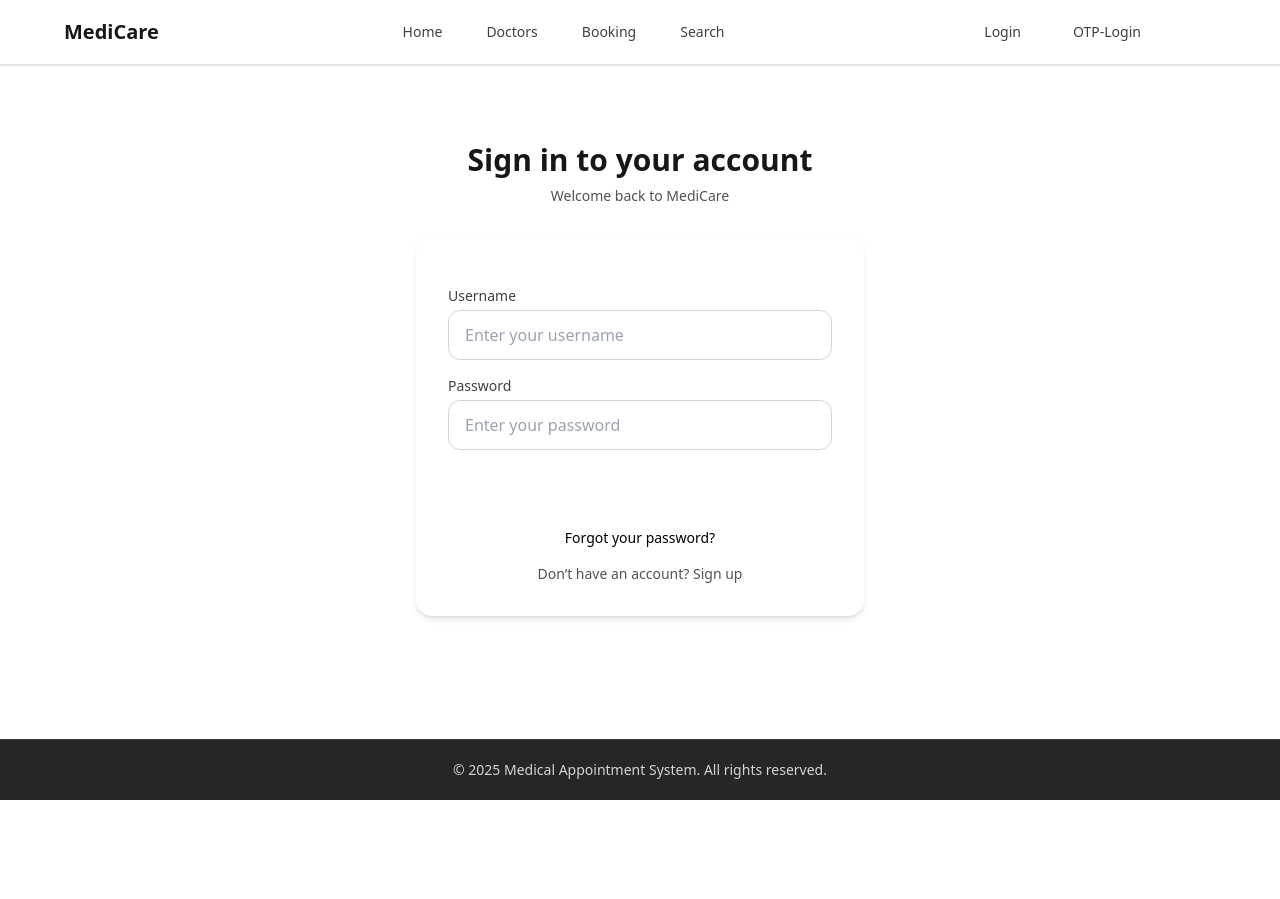
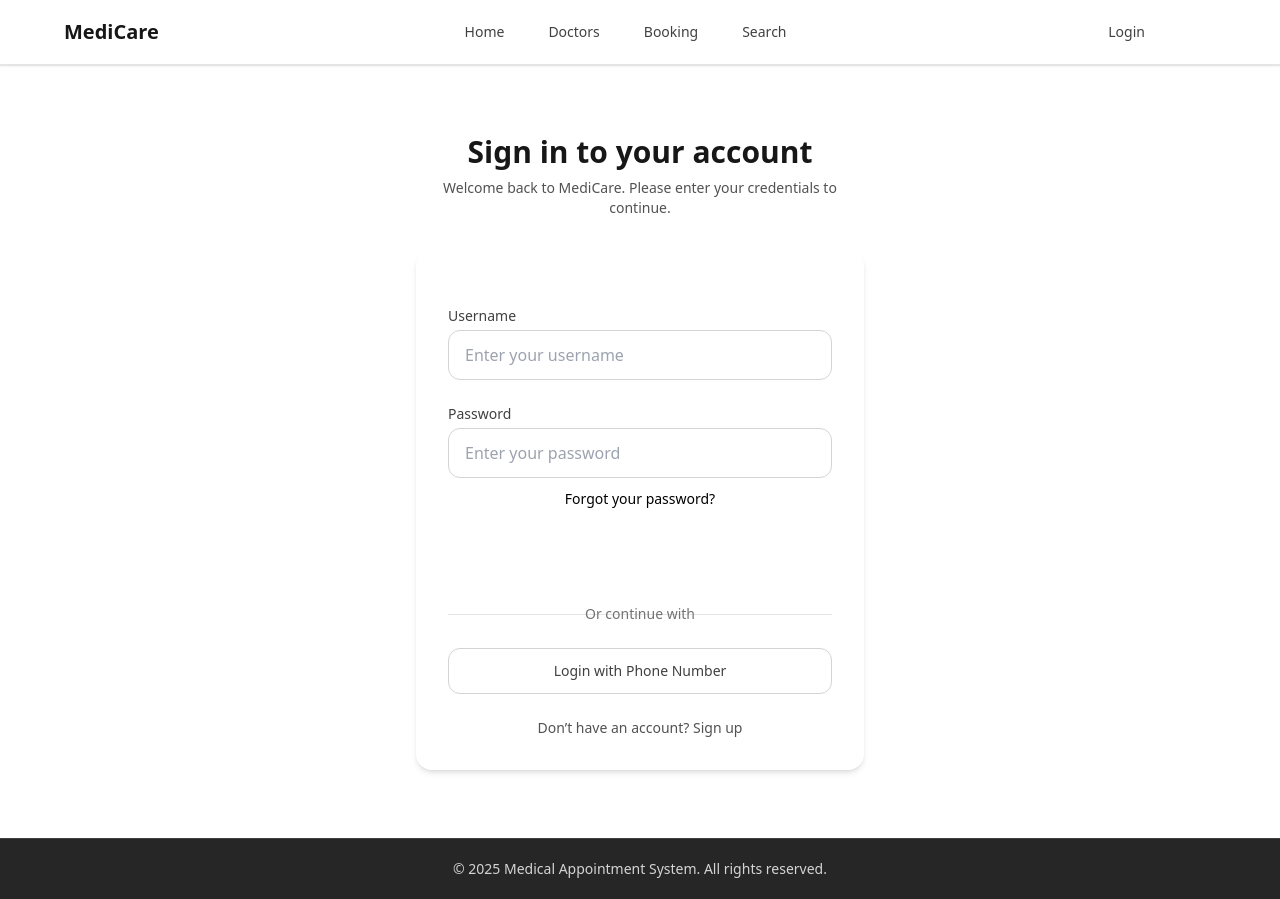
Before and after one commit to navidh0/AP, a Django app: page /users/login/ in a window 1280 px wide. Before the commit the page ends 800 px from the top, so only its background shows below. Run offline with Django 5.2, Linux system fonts and the light colour scheme; some libraries are stand-ins or nearby versions.

```diff
--- a/templates/navbar.html
+++ b/templates/navbar.html
@@ -49,8 +49,18 @@
     </div>
 
     <!-- Desktop Auth Buttons -->
-    <div class="hidden lg:flex items-center justify-between gap-x-5">
+    <div class="hidden lg:flex items-center justify-between gap-x-4">
       {% if user.is_authenticated %}
+
+        <!-- Logout -->
+        <form method="post" action="{% url 'users:logout' %}">
+          {% csrf_token %}
+          <button type="submit"
+            class="px-2 py-2 text-sm font-medium text-neutral-700 hover:text-primary-600 transition-colors">
+            Logout
+          </button>
+        </form>
+
         <!-- Update Profile -->
         <a href="{% url 'users:profile' %}"
           class="px-2 py-2 text-sm font-medium text-neutral-700 hover:text-primary-600 transition-colors">
@@ -63,24 +73,14 @@
           Change Password
         </a>
 
-        <!-- Logout -->
-        <form method="post" action="{% url 'users:logout' %}">
-          {% csrf_token %}
-          <button type="submit"
-            class="px-2 py-2 text-sm font-medium text-white bg-red-600 hover:bg-red-700 rounded-lg transition-colors">
-            Logout
-          </button>
-        </form>
+        <img src="{{ user.get_avatar_url }}" alt="{{ user.username }}"
+                   class="w-10 h-10 rounded-full object-cover border border-neutral-200">
+
       {% else %}
         <!-- Login -->
         <a href="{% url 'users:login' %}"
           class="px-4 py-2 text-sm font-medium text-neutral-700 hover:text-primary-600 transition-colors">
           Login
-        </a>
-
-        <a href="{% url 'users:otp_login' %}"
-          class="px-4 py-2 text-sm font-medium text-neutral-700 hover:text-primary-600 transition-colors">
-          OTP-Login
         </a>
 
         <!-- Sign Up -->
@@ -114,6 +114,12 @@
     </div>
 
     <div class="px-4 pt-6 pb-3 space-y-2 flex flex-col">
+
+      <div class="flex justify-center border-b border-neutral-200">
+        <img src="{{ user.get_avatar_url }}" alt="{{ user.username }}"
+                    class="w-25 h-25 rounded-full object-cover border border-neutral-200 mb-2">
+      </div>
+
       <a href="/" class="flex items-center space-x-3 px-3 py-3 rounded-md text-base font-medium text-neutral-700 hover:text-primary-600 hover:bg-neutral-50 transition-all w-full justify-end">
         <span>Home</span>
         <svg class="w-5 h-5" fill="none" stroke="currentColor" viewBox="0 0 24 24">
@@ -194,15 +200,6 @@
             </svg>
           </a>
 
-          <a href="{% url 'users:otp_login' %}"
-            class="flex items-center space-x-3 px-3 py-3 rounded-md text-base font-medium text-neutral-700 hover:text-primary-600 hover:bg-neutral-50 transition-all w-full justify-end">
-            <span>OTP-Login</span>
-            <svg class="w-5 h-5" fill="none" stroke="currentColor" viewBox="0 0 24 24">
-              <path stroke-linecap="round" stroke-linejoin="round" stroke-width="2"
-                    d="M11 16l-4-4m0 0l4-4m-4 4h14m-5 4v1a3 3 0 01-3 3H6a3 3 0 01-3-3V7a3 3 0 013-3h7a3 3 0 013 3v1"/>
-            </svg>
-          </a>
-
           <!-- Sign Up -->
           <a href="{% url 'users:signup' %}"
             class="flex items-center space-x-3 px-3 py-3 rounded-md text-base font-medium text-white bg-primary-600 hover:bg-primary-700 transition-colors w-full justify-end">
--- a/users/templates/users/login.html
+++ b/users/templates/users/login.html
@@ -4,25 +4,25 @@
 {% block title %}Login - MediCare{% endblock %}
 
 {% block content %}
-<div class="bg-gradient-to-br from-primary-50 to-secondary-50 py-8 px-4 flex items-center justify-center">
+<div class="bg-gradient-to-br from-primary-50 to-secondary-50 py-12 px-4 flex items-center justify-center">
   <div class="max-w-md w-full space-y-8">
 
     <!-- Header -->
     <div class="text-center">
-      <h2 class="mt-6 text-2xl sm:text-3xl font-bold text-neutral-900">
+      <h2 class="text-2xl sm:text-3xl font-bold text-neutral-900">
         Sign in to your account
       </h2>
       <p class="mt-2 text-sm text-neutral-600">
-        Welcome back to MediCare
+        Welcome back to MediCare. Please enter your credentials to continue.
       </p>
     </div>
 
     <!-- Form Container -->
     <div class="bg-surface rounded-2xl shadow-md p-8">
-      <form method="post" class="space-y-4">
+      <form method="post" class="space-y-6">
         {% csrf_token %}
 
-        <!-- Non-field errors (e.g. invalid login) -->
+        <!-- Non-field errors -->
         {% if form.non_field_errors %}
           <div class="p-3 rounded-md bg-danger-50 text-danger-600 text-sm">
             {% for error in form.non_field_errors %}
@@ -45,22 +45,41 @@
             {{ form.password.label }}
           </label>
           {{ form.password }}
+
+          <!-- Forgot password -->
+          <div class="text-center mt-2">
+            <a href="{% url 'users:password_reset' %}"
+               class="text-sm font-medium text-primary-600 hover:text-primary-500">
+              Forgot your password?
+            </a>
+          </div>
         </div>
 
-        <!-- Submit -->
+        <!-- Primary Login -->
         <button type="submit"
                 class="w-full flex justify-center py-3 px-4 border border-transparent rounded-xl
-                        text-sm font-medium text-white bg-primary-600 hover:bg-primary-700
-                        focus:outline-none focus:ring-2 focus:ring-offset-2 focus:ring-primary-500 transition-colors">
+                       text-sm font-medium text-white bg-primary-600 hover:bg-primary-700
+                       focus:outline-none focus:ring-2 focus:ring-offset-2 focus:ring-primary-500 transition-colors">
           Login
         </button>
 
-        <!-- Forget password -->
-        <div class="flex justify-center">
-          <a href="{% url 'users:password_reset' %}" class="text-sm font-medium text-primary-600 hover:text-primary-500">
-            Forgot your password?
-          </a>
+        <!-- Divider -->
+        <div class="relative">
+          <div class="absolute inset-0 flex items-center">
+            <div class="w-full border-t border-neutral-200"></div>
+          </div>
+          <div class="relative flex justify-center text-sm">
+            <span class="px-2 bg-surface text-neutral-500">Or continue with</span>
+          </div>
         </div>
+
+        <!-- Phone Login -->
+        <a href="{% url 'users:otp_login' %}"
+           class="w-full flex justify-center py-3 px-4 border border-neutral-300 text-neutral-700
+                  rounded-xl text-sm font-medium hover:bg-neutral-50
+                  focus:outline-none focus:ring-2 focus:ring-offset-2 focus:ring-primary-500 transition-colors">
+          Login with Phone Number
+        </a>
 
         <!-- Sign Up Redirect -->
         <div class="text-center">
```
Also changed, not shown: users/views/activation.py (+19 -2 lines), users/views/signup.py (+22 -3 lines).
